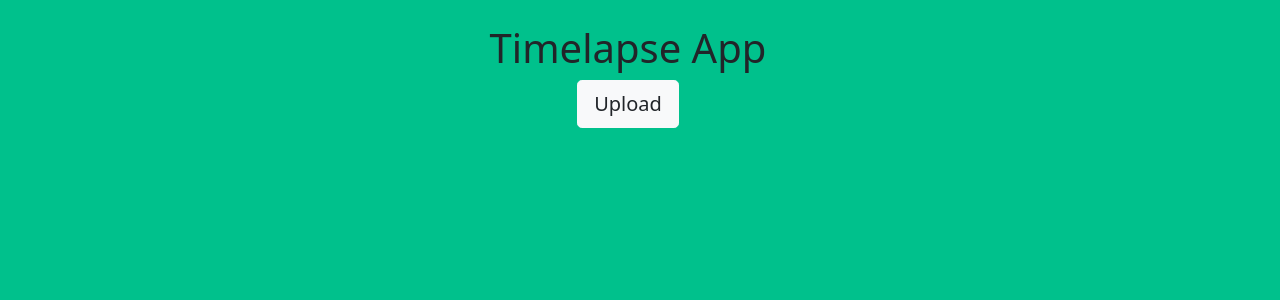
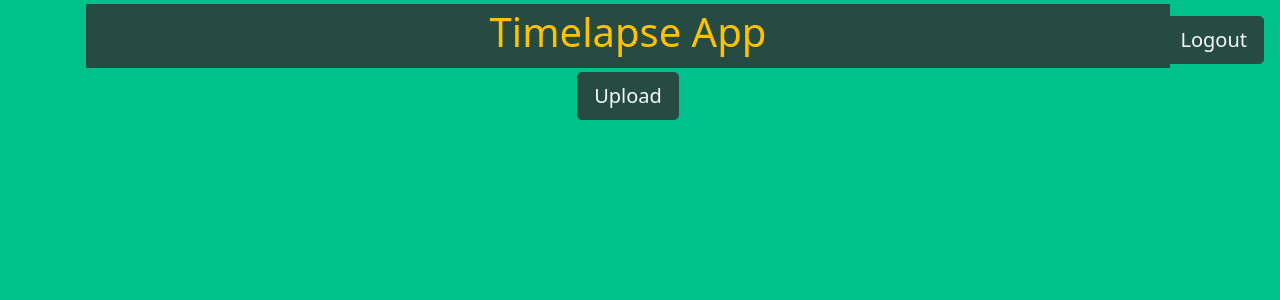
Before and after one commit to PapaZ810/capstone, a Django app: page /home/ in a window 1280 px wide. Shown: the top 300 px of the page. Run offline with Django 5.2, Linux system fonts and the light colour scheme; the visitor is signed in with stand-in values (Sample User, id 1).

Commit message:
fixed buttons and added outlines

```diff
--- a/timelapse/templates/timelapse/index.html
+++ b/timelapse/templates/timelapse/index.html
@@ -4,12 +4,12 @@
 {% endblock title %}
 {% load static %}
 {% block content %}
-    <br>
+    <button class="position-absolute btn btn-light bg-darkmint outline-darkmint text-light btn-lg m-3 end-0" onclick="window.location.href='/'">Logout</button>
     <div class="container">
         <div class="row w-100 justify-content-center text-center">
             <div class="col align-items-center h-auto w-auto">
-                <p class="h1 text-dark">Timelapse App</p>
-                <button class="btn btn-light btn-lg text-dark" onclick="window.location.href='/upload/'">Upload</button>
+                <div class="bg-darkmint text-orange p-1 m-1 w-auto"><p class="h1">Timelapse App</p></div>
+                <button class="btn btn-light bg-darkmint outline-darkmint text-light btn-lg" onclick="window.location.href='/upload/'">Upload</button>
             </div>
         </div>
     </div>
--- a/timelapse/templates/timelapse/upload.html
+++ b/timelapse/templates/timelapse/upload.html
@@ -1,7 +1,7 @@
 {% extends "timelapse/main.html" %}
 {% block Title %} Upload {% endblock Title %}
 {% block content %}
-    <button class="btn btn-light btn-lg text-dark m-3" onclick="window.location.href='/'">Home</button>
+    <button class="btn btn-light btn-lg text-dark m-3" onclick="window.location.href='/home/'">Home</button>
     <div class="container">
         <div class="row justify-content-center text-center">
             <div class="col-12 align-items-center h-auto w-auto">
--- a/timelapse/views.py
+++ b/timelapse/views.py
@@ -30,7 +30,6 @@ class LoginView(FormView):
     def form_valid(self, form):
         username = form.cleaned_data['username']
         password = form.cleaned_data['password']
-        print('god help me')
 
         user = authenticate(self.request, username=username, password=password)
 
@@ -38,6 +37,5 @@ class LoginView(FormView):
             login(self.request, user)
             return super().form_valid(form)
         else:
-            print("Invalid username or password")
             form.add_error('password', "Invalid username or password")
             return self.form_invalid(form)
```
